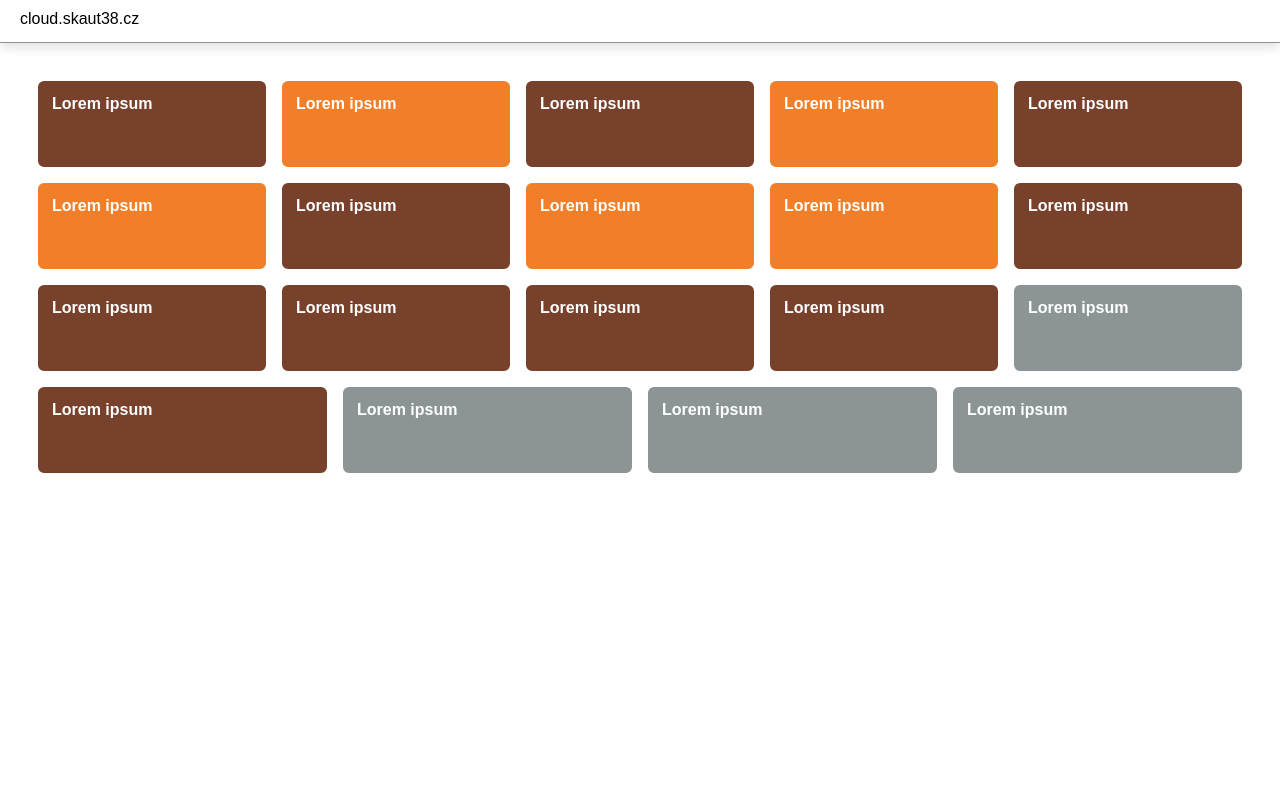
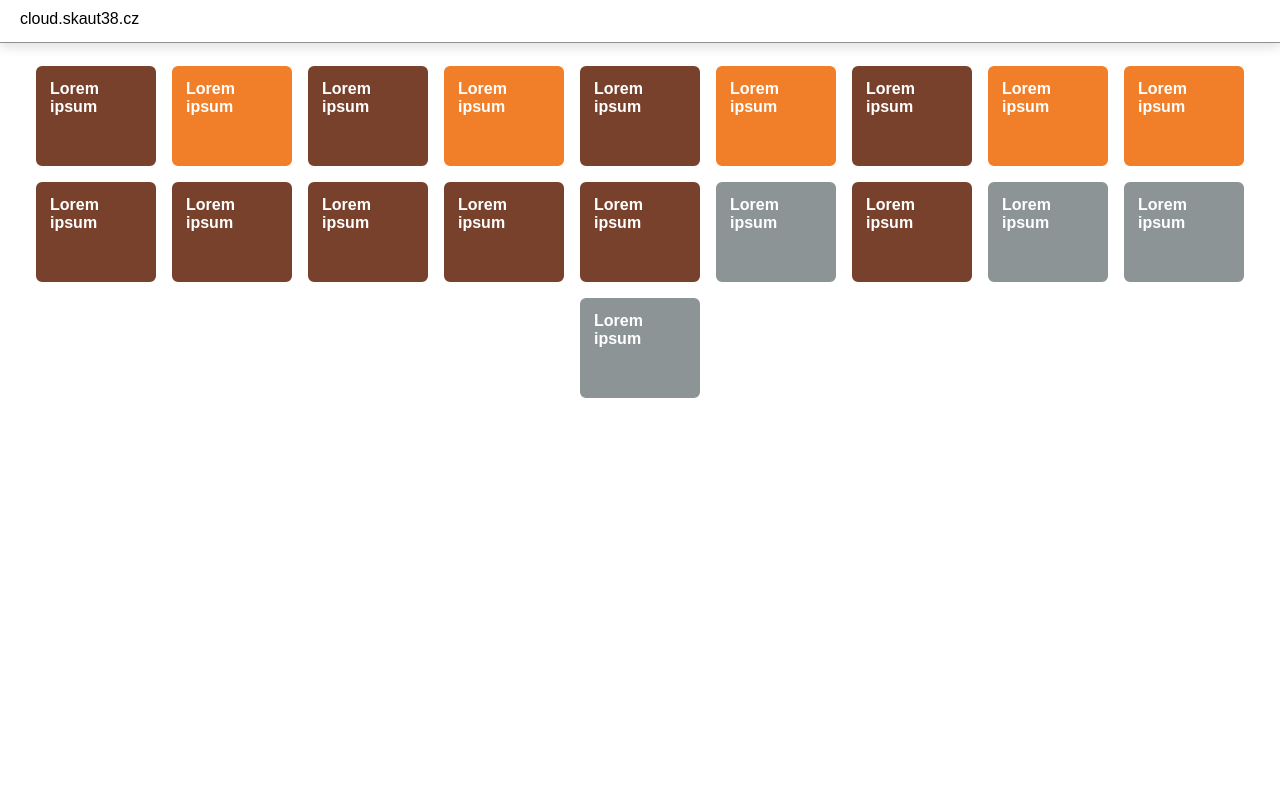
Before and after one commit to humpljir/cloud-skaut38, a PHP site: page / in a window 1280 px wide. Run offline with PHP 8.4, Linux system fonts and the light colour scheme.

Commit message:
styling directories

```diff
--- a/css/style.css
+++ b/css/style.css
@@ -55,12 +55,12 @@
 }
 
 .main-wrapper .window .window-scroll .window-inner {
-    padding: 30px;
+    padding: 15px;
     transition: transform 0.4s ease;
     pointer-events: all;
     display: flex;
     flex-wrap: wrap;
-    justify-content: flex-start;
+    justify-content: center;
 }
 
 .main-wrapper.menu-open .window .window-scroll .window-inner {
@@ -73,9 +73,10 @@
     background-color: var(--dir-color);
     border: 4px solid var(--dir-color);
     margin: 8px;
-    min-width: 200px;
-    flex-grow: 1;
-    padding: 10px 30px 50px 10px;
+    width: 120px;
+    height: 100px;
+    /* flex-grow: 1; */
+    padding: 10px 20px 50px 10px;
     box-sizing: border-box;
     color: #fff;
     font-weight: 800;
@@ -87,7 +88,7 @@
 
 .main-wrapper .window .window-scroll .window-inner .dir-box:focus {
     border: 4px solid var(--main-bg-color);
-    box-shadow: 2px 6px 20px #00000055;
+    box-shadow: 2px 6px 20px #00000070;
     outline: none;
 }
 
```
